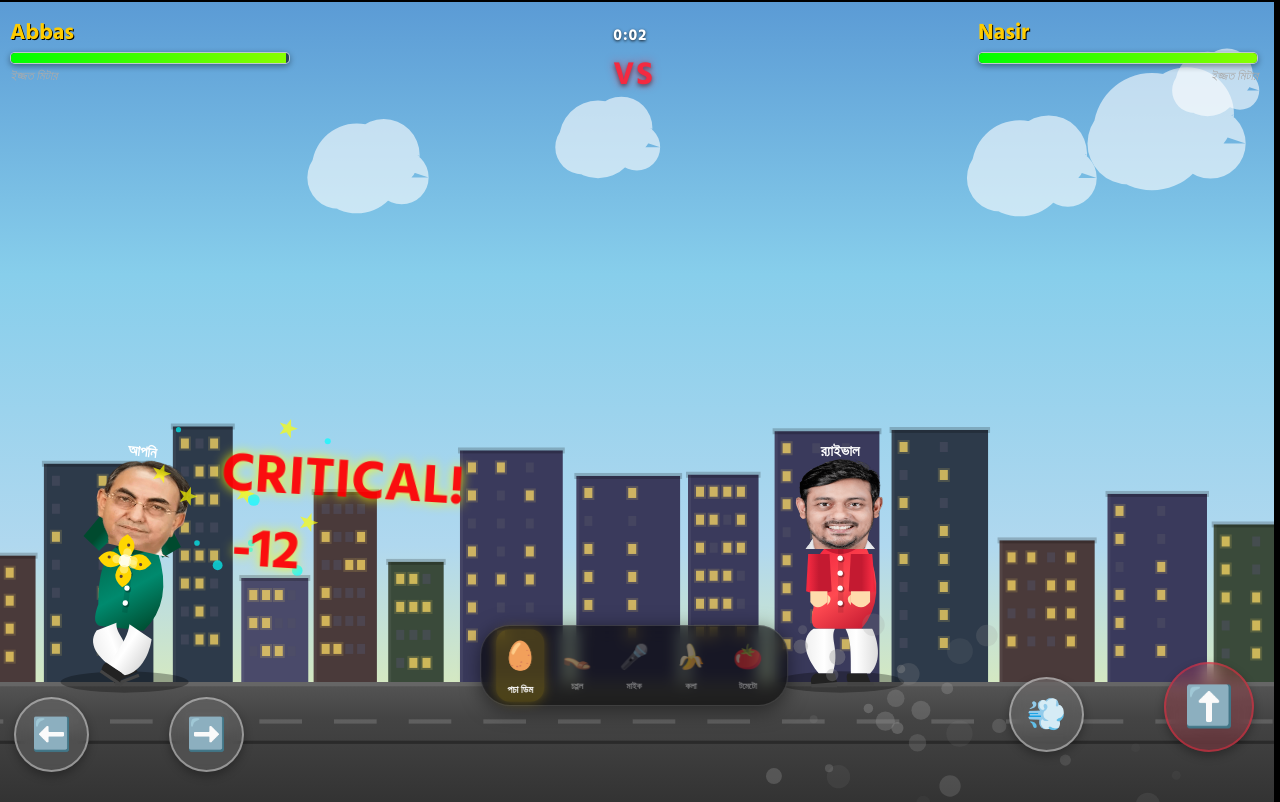
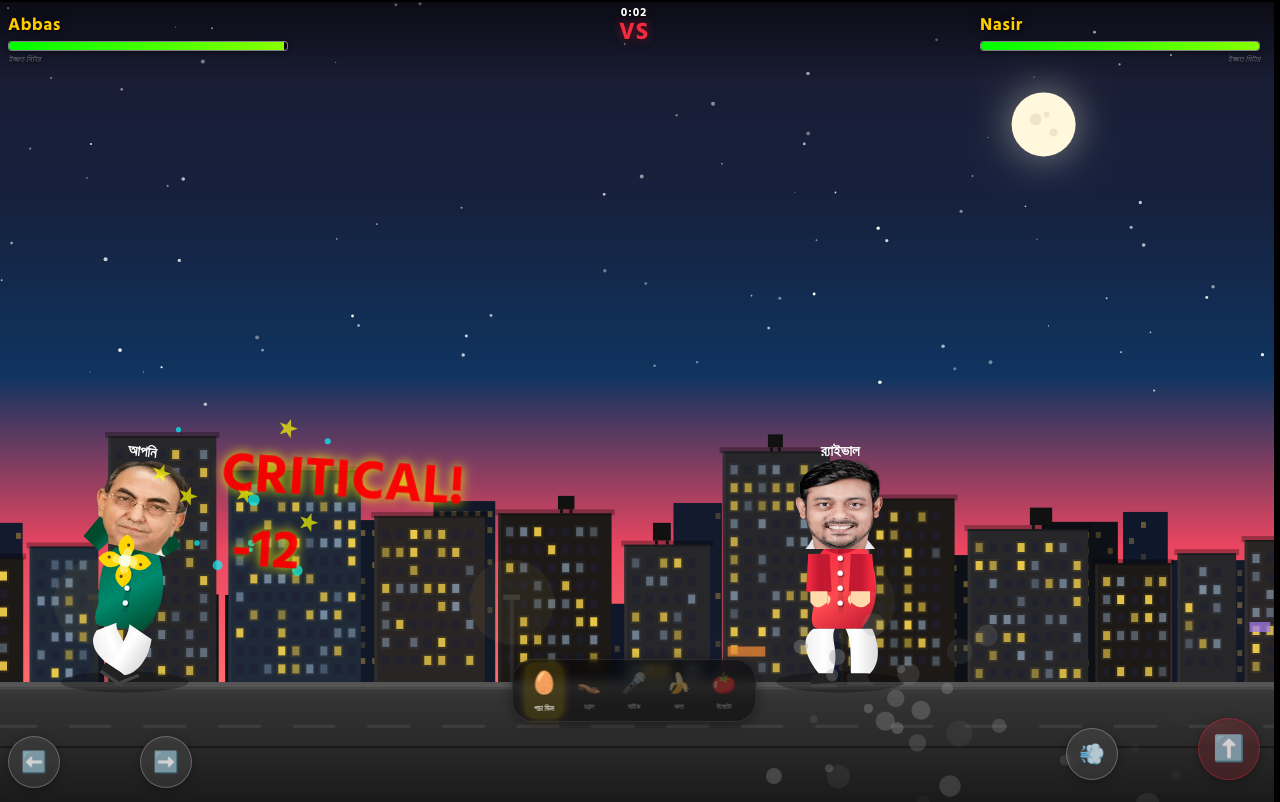
Before and after one commit to Ratul-NotFound/Election-game, a website built with Vite: page index.html in a window 1280 px wide. Both pictures are taken after a click on the button "ব্যাটল শুরু করুন". Built offline with nearby package versions, Linux system fonts and the light colour scheme; some packages are replaced by stand-ins of ours; no server answers; the database is empty.

Commit message:
UI polish: static night background, smaller buttons, better HUD visibility

```diff
--- a/game.js
+++ b/game.js
@@ -176,54 +176,190 @@ let currentAmmo = 'egg';
 let animationFrameId = null;
 let gameTimer = 0;
 
-// Pre-generate buildings for consistent scene
-let buildings = [];
-function generateBuildings() {
-    buildings = [];
-    const count = Math.ceil(canvas.width / 80) + 2;
-    let bx = -40;
-    for (let i = 0; i < count; i++) {
-        const w = 50 + Math.random() * 60;
-        const h = 80 + Math.random() * 180;
-        const color = ['#3a3a5c', '#4a4a6a', '#2d3a4a', '#4a3a3a', '#3a4a3a'][Math.floor(Math.random() * 5)];
-        const windows = Math.floor(Math.random() * 3) + 2;
-        const floors = Math.floor(h / 30);
-        buildings.push({ x: bx, w, h, color, windows, floors });
-        bx += w + 5 + Math.random() * 15;
-    }
-}
-
-function drawBuildings() {
-    if (buildings.length === 0) generateBuildings();
-    const baseY = GROUND_Y;
-    buildings.forEach(b => {
-        // Building body
-        ctx.fillStyle = b.color;
-        ctx.fillRect(b.x, baseY - b.h, b.w, b.h);
-
-        // Building edge highlight
-        ctx.fillStyle = 'rgba(255,255,255,0.05)';
-        ctx.fillRect(b.x, baseY - b.h, 3, b.h);
-
-        // Windows
-        for (let f = 0; f < b.floors; f++) {
-            for (let wn = 0; wn < b.windows; wn++) {
-                let wx = b.x + 8 + wn * (b.w - 16) / b.windows;
-                let wy = baseY - b.h + 12 + f * 28;
-                let lit = Math.random() > 0.4;
-                ctx.fillStyle = lit ? 'rgba(255, 220, 100, 0.7)' : 'rgba(80, 80, 100, 0.5)';
-                ctx.fillRect(wx, wy, 8, 10);
-                if (lit) {
-                    ctx.fillStyle = 'rgba(255, 220, 100, 0.15)';
-                    ctx.fillRect(wx - 2, wy - 2, 12, 14);
+// --- STATIC BACKGROUND (Pre-rendered to offscreen canvas) ---
+let bgCanvas = null;
+let bgNeedsRedraw = true;
+
+function generateBackground() {
+    bgCanvas = document.createElement('canvas');
+    bgCanvas.width = canvas.width;
+    bgCanvas.height = canvas.height;
+    const bg = bgCanvas.getContext('2d');
+
+    // === SKY ===
+    let skyGrad = bg.createLinearGradient(0, 0, 0, GROUND_Y);
+    skyGrad.addColorStop(0, '#1a1a2e');
+    skyGrad.addColorStop(0.3, '#16213e');
+    skyGrad.addColorStop(0.55, '#0f3460');
+    skyGrad.addColorStop(0.8, '#e94560');
+    skyGrad.addColorStop(1, '#ff6b6b');
+    bg.fillStyle = skyGrad;
+    bg.fillRect(0, 0, bgCanvas.width, GROUND_Y);
+
+    // === STARS ===
+    for (let i = 0; i < 80; i++) {
+        const sx = Math.random() * bgCanvas.width;
+        const sy = Math.random() * GROUND_Y * 0.6;
+        const sr = 0.5 + Math.random() * 1.5;
+        bg.fillStyle = `rgba(255, 255, 255, ${0.3 + Math.random() * 0.7})`;
+        bg.beginPath();
+        bg.arc(sx, sy, sr, 0, Math.PI * 2);
+        bg.fill();
+    }
+
+    // === MOON ===
+    const moonX = bgCanvas.width * 0.82;
+    const moonY = GROUND_Y * 0.18;
+    const moonR = 30 * GAME_SCALE;
+    bg.fillStyle = '#fff8dc';
+    bg.shadowColor = 'rgba(255, 248, 220, 0.5)';
+    bg.shadowBlur = 40;
+    bg.beginPath();
+    bg.arc(moonX, moonY, moonR, 0, Math.PI * 2);
+    bg.fill();
+    bg.shadowBlur = 0;
+    // Moon craters
+    bg.fillStyle = 'rgba(200, 190, 160, 0.3)';
+    bg.beginPath(); bg.arc(moonX - 8, moonY - 5, 6, 0, Math.PI * 2); bg.fill();
+    bg.beginPath(); bg.arc(moonX + 10, moonY + 8, 4, 0, Math.PI * 2); bg.fill();
+    bg.beginPath(); bg.arc(moonX + 3, moonY - 10, 3, 0, Math.PI * 2); bg.fill();
+
+    // === BACK LAYER BUILDINGS (far, dark silhouettes) ===
+    const farColors = ['#0d1117', '#111827', '#0f172a', '#131a2e'];
+    let bx = -20;
+    while (bx < bgCanvas.width + 50) {
+        const w = 40 + Math.random() * 70;
+        const h = 60 + Math.random() * 130;
+        bg.fillStyle = farColors[Math.floor(Math.random() * farColors.length)];
+        bg.fillRect(bx, GROUND_Y - h, w, h);
+        // Tiny windows
+        for (let fy = GROUND_Y - h + 10; fy < GROUND_Y - 8; fy += 16) {
+            for (let fx = bx + 6; fx < bx + w - 6; fx += 12) {
+                if (Math.random() > 0.5) {
+                    bg.fillStyle = `rgba(255, 200, 80, ${0.15 + Math.random() * 0.25})`;
+                    bg.fillRect(fx, fy, 5, 6);
                 }
             }
         }
-
-        // Roof detail
-        ctx.fillStyle = 'rgba(0,0,0,0.2)';
-        ctx.fillRect(b.x - 2, baseY - b.h - 3, b.w + 4, 6);
-    });
+        bx += w + 2 + Math.random() * 8;
+    }
+
+    // === FRONT LAYER BUILDINGS (closer, more detail) ===
+    const nearColors = ['#1e293b', '#1f2937', '#27272a', '#292524', '#1c1917'];
+    bx = -30;
+    while (bx < bgCanvas.width + 60) {
+        const w = 55 + Math.random() * 80;
+        const h = 100 + Math.random() * 160;
+        const col = nearColors[Math.floor(Math.random() * nearColors.length)];
+        bg.fillStyle = col;
+        bg.fillRect(bx, GROUND_Y - h, w, h);
+
+        // Left edge highlight
+        bg.fillStyle = 'rgba(255,255,255,0.04)';
+        bg.fillRect(bx, GROUND_Y - h, 3, h);
+
+        // Roof cap
+        bg.fillStyle = 'rgba(0,0,0,0.3)';
+        bg.fillRect(bx - 3, GROUND_Y - h - 4, w + 6, 6);
+
+        // Water tank silhouette (random)
+        if (Math.random() > 0.6) {
+            bg.fillStyle = '#111';
+            const tw = 14 + Math.random() * 10;
+            const th = 10 + Math.random() * 8;
+            const tx = bx + w * 0.3 + Math.random() * w * 0.3;
+            bg.fillRect(tx, GROUND_Y - h - 4 - th, tw, th);
+            // Tank legs
+            bg.fillRect(tx + 2, GROUND_Y - h - 4, 3, 4);
+            bg.fillRect(tx + tw - 5, GROUND_Y - h - 4, 3, 4);
+        }
+
+        // Windows grid
+        const winW = 7, winH = 9, winGapX = 14, winGapY = 18;
+        for (let fy = GROUND_Y - h + 14; fy < GROUND_Y - 12; fy += winGapY) {
+            for (let fx = bx + 8; fx < bx + w - 10; fx += winGapX) {
+                const lit = Math.random() > 0.45;
+                if (lit) {
+                    const warmth = Math.random();
+                    bg.fillStyle = warmth > 0.5
+                        ? `rgba(255, 220, 80, ${0.4 + Math.random() * 0.5})`
+                        : `rgba(200, 230, 255, ${0.2 + Math.random() * 0.3})`;
+                    bg.fillRect(fx, fy, winW, winH);
+                    // Window glow
+                    bg.fillStyle = warmth > 0.5
+                        ? 'rgba(255, 200, 50, 0.08)'
+                        : 'rgba(150, 200, 255, 0.05)';
+                    bg.fillRect(fx - 2, fy - 2, winW + 4, winH + 4);
+                } else {
+                    bg.fillStyle = 'rgba(30, 30, 50, 0.6)';
+                    bg.fillRect(fx, fy, winW, winH);
+                }
+            }
+        }
+
+        // Signboard (random neon)
+        if (Math.random() > 0.7 && h > 120) {
+            const signColors = ['#ff6b6b', '#48bb78', '#4299e1', '#ed8936', '#9f7aea'];
+            const sc = signColors[Math.floor(Math.random() * signColors.length)];
+            const sw = 20 + Math.random() * 25;
+            const sy = GROUND_Y - 30 - Math.random() * 40;
+            bg.fillStyle = sc;
+            bg.globalAlpha = 0.7;
+            bg.fillRect(bx + 5, sy, sw, 10);
+            bg.globalAlpha = 0.15;
+            bg.shadowColor = sc;
+            bg.shadowBlur = 15;
+            bg.fillRect(bx + 5, sy, sw, 10);
+            bg.shadowBlur = 0;
+            bg.globalAlpha = 1;
+        }
+
+        bx += w + 3 + Math.random() * 12;
+    }
+
+    // === GROUND ===
+    let groundGrad = bg.createLinearGradient(0, GROUND_Y, 0, bgCanvas.height);
+    groundGrad.addColorStop(0, '#3d3d3d');
+    groundGrad.addColorStop(0.15, '#333');
+    groundGrad.addColorStop(0.5, '#2a2a2a');
+    groundGrad.addColorStop(1, '#1a1a1a');
+    bg.fillStyle = groundGrad;
+    bg.fillRect(0, GROUND_Y, bgCanvas.width, bgCanvas.height - GROUND_Y);
+
+    // Sidewalk/curb
+    bg.fillStyle = '#555';
+    bg.fillRect(0, GROUND_Y, bgCanvas.width, 5 * GAME_SCALE);
+    bg.fillStyle = '#4a4a4a';
+    bg.fillRect(0, GROUND_Y + 5 * GAME_SCALE, bgCanvas.width, 2 * GAME_SCALE);
+
+    // Road center line
+    bg.fillStyle = 'rgba(255, 255, 255, 0.08)';
+    const dashW = 40 * GAME_SCALE;
+    const dashGap = 30 * GAME_SCALE;
+    const markingY = GROUND_Y + 40 * GAME_SCALE;
+    for (let mx = 0; mx < bgCanvas.width; mx += dashW + dashGap) {
+        bg.fillRect(mx, markingY, dashW, 3 * GAME_SCALE);
+    }
+
+    // Drain line
+    bg.fillStyle = '#1a1a1a';
+    bg.fillRect(0, GROUND_Y + 60 * GAME_SCALE, bgCanvas.width, 2 * GAME_SCALE);
+
+    // Street lamp posts
+    for (let lx = 100; lx < bgCanvas.width; lx += 300 + Math.random() * 200) {
+        bg.fillStyle = '#2a2a2a';
+        bg.fillRect(lx, GROUND_Y - 80 * GAME_SCALE, 4 * GAME_SCALE, 80 * GAME_SCALE);
+        // Lamp head
+        bg.fillStyle = '#333';
+        bg.fillRect(lx - 6 * GAME_SCALE, GROUND_Y - 82 * GAME_SCALE, 16 * GAME_SCALE, 5 * GAME_SCALE);
+        // Light glow
+        bg.fillStyle = 'rgba(255, 220, 100, 0.06)';
+        bg.beginPath();
+        bg.arc(lx + 2 * GAME_SCALE, GROUND_Y - 75 * GAME_SCALE, 40 * GAME_SCALE, 0, Math.PI * 2);
+        bg.fill();
+    }
+
+    bgNeedsRedraw = false;
 }
 
 // Assets
@@ -316,6 +452,7 @@ function resize() {
     if (GAME_SCALE < 0.5) GAME_SCALE = 0.5; // Floor scale for tiny screens
 
     GROUND_Y = canvas.height * 0.85;
+    bgNeedsRedraw = true;
 
     // Reposition and rescale fighters on resize
     if (player) {
@@ -1074,7 +1211,7 @@ function startGame() {
     particles = [];
     gameTimer = 0;
     keys = {};
-    generateBuildings();
+    bgNeedsRedraw = true;
 
     player = new Fighter(true, selectedCandidate);
     opponent = new Fighter(false, selectedCandidate === 'abbas' ? 'nasir' : 'abbas');
@@ -1131,55 +1268,9 @@ function gameLoop() {
 
     ctx.clearRect(0, 0, canvas.width, canvas.height);
 
-    // Dynamic Sky Gradient
-    let skyGrad = ctx.createLinearGradient(0, 0, 0, GROUND_Y);
-    skyGrad.addColorStop(0, '#5b9bd5');
-    skyGrad.addColorStop(0.4, '#87CEEB');
-    skyGrad.addColorStop(0.8, '#b0d8ef');
-    skyGrad.addColorStop(1, '#d4e8c2');
-    ctx.fillStyle = skyGrad;
-    ctx.fillRect(0, 0, canvas.width, GROUND_Y);
-
-    // Draw Clouds
-    ctx.fillStyle = 'rgba(255, 255, 255, 0.6)';
-    clouds.forEach(c => {
-        c.x += c.speed;
-        if (c.x > canvas.width + 100) c.x = -150;
-        ctx.beginPath();
-        ctx.arc(c.x, c.y, c.size * 0.5, 0, Math.PI * 2);
-        ctx.arc(c.x + c.size * 0.3, c.y - c.size * 0.15, c.size * 0.4, 0, Math.PI * 2);
-        ctx.arc(c.x - c.size * 0.2, c.y + c.size * 0.1, c.size * 0.35, 0, Math.PI * 2);
-        ctx.arc(c.x + c.size * 0.5, c.y + c.size * 0.1, c.size * 0.3, 0, Math.PI * 2);
-        ctx.fill();
-    });
-
-    // Background Buildings (Dhaka Silhouette)
-    drawBuildings();
-
-    // Ground (Rich Dhaka Street)
-    let groundGrad = ctx.createLinearGradient(0, GROUND_Y, 0, canvas.height);
-    groundGrad.addColorStop(0, '#555');
-    groundGrad.addColorStop(0.3, '#444');
-    groundGrad.addColorStop(1, '#333');
-    ctx.fillStyle = groundGrad;
-    ctx.fillRect(0, GROUND_Y, canvas.width, canvas.height - GROUND_Y);
-
-    // Curb line
-    ctx.fillStyle = '#666';
-    ctx.fillRect(0, GROUND_Y, canvas.width, 4 * GAME_SCALE);
-
-    // Road markings
-    ctx.fillStyle = 'rgba(255, 255, 255, 0.15)';
-    let dashW = 40 * GAME_SCALE;
-    let dashGap = 30 * GAME_SCALE;
-    let markingY = GROUND_Y + 35 * GAME_SCALE;
-    for (let mx = (gameTimer * 0.5) % (dashW + dashGap) - dashW; mx < canvas.width; mx += dashW + dashGap) {
-        ctx.fillRect(mx, markingY, dashW, 4 * GAME_SCALE);
-    }
-
-    // Drain/gutter line
-    ctx.fillStyle = '#2a2a2a';
-    ctx.fillRect(0, GROUND_Y + 55 * GAME_SCALE, canvas.width, 3 * GAME_SCALE);
+    // Draw pre-rendered static background
+    if (bgNeedsRedraw || !bgCanvas) generateBackground();
+    ctx.drawImage(bgCanvas, 0, 0);
 
     drawTrajectory();
 
--- a/style.css
+++ b/style.css
@@ -269,14 +269,14 @@ body {
     background: linear-gradient(45deg, var(--secondary), #d61c31);
     color: white;
     border: none;
-    padding: 1rem 2.5rem;
-    font-size: 1.5rem;
+    padding: 0.7rem 2rem;
+    font-size: clamp(1rem, 2.5vh, 1.3rem);
     font-weight: 700;
     border-radius: 50px;
     cursor: pointer;
-    box-shadow: 0 5px 15px rgba(244, 42, 65, 0.4);
+    box-shadow: 0 4px 12px rgba(244, 42, 65, 0.35);
     transition: transform 0.1s;
-    margin-top: 1rem;
+    margin-top: 0.8rem;
 }
 
 .primary-btn-bn:active {
@@ -299,14 +299,16 @@ body {
 
 .hud-layer {
     position: absolute;
-    top: 12px;
-    left: 16px;
-    right: 16px;
+    top: 0;
+    left: 0;
+    right: 0;
     display: flex;
     justify-content: space-between;
     align-items: flex-start;
     z-index: 100;
     pointer-events: none;
+    padding: 8px 14px 12px;
+    background: linear-gradient(to bottom, rgba(0,0,0,0.55) 0%, rgba(0,0,0,0.25) 60%, transparent 100%);
 }
 
 .fighter-hud {
@@ -316,21 +318,22 @@ body {
 }
 
 .fighter-name {
-    font-size: clamp(0.7rem, 4.5vh, 1.4rem);
-    font-weight: 900;
+    font-size: clamp(0.65rem, 3.5vh, 1.1rem);
+    font-weight: 700;
     margin-bottom: 2px;
-    text-shadow: 1px 1px 0 #000;
+    text-shadow: 1px 1px 2px rgba(0,0,0,0.9), 0 0 8px rgba(0,0,0,0.6);
     color: var(--gold);
+    letter-spacing: 0.5px;
 }
 
 .health-bar-container {
     width: 100%;
-    height: clamp(8px, 1.5vh, 14px);
-    background: rgba(0, 0, 0, 0.6);
-    border: 1.5px solid rgba(255, 255, 255, 0.7);
-    border-radius: 5px;
+    height: clamp(7px, 1.2vh, 12px);
+    background: rgba(0, 0, 0, 0.75);
+    border: 1px solid rgba(255, 255, 255, 0.5);
+    border-radius: 4px;
     overflow: hidden;
-    box-shadow: 0 2px 6px rgba(0,0,0,0.4);
+    box-shadow: 0 1px 4px rgba(0,0,0,0.5);
 }
 
 .health-bar {
@@ -348,41 +351,44 @@ body {
 }
 
 .izzat-text {
-    font-size: 0.8rem;
+    font-size: 0.55rem;
     text-align: right;
-    margin-top: 2px;
+    margin-top: 1px;
     font-style: italic;
-    color: #aaa;
+    color: rgba(255,255,255,0.4);
+    text-shadow: 0 1px 2px rgba(0,0,0,0.8);
 }
 
 .vs-badge {
     position: absolute;
     left: 50%;
     transform: translateX(-50%);
-    font-size: clamp(1.2rem, 4vh, 2.5rem);
+    font-size: clamp(0.9rem, 3vh, 1.6rem);
     font-weight: 900;
     color: var(--secondary);
-    text-shadow: 0 0 10px rgba(244, 42, 65, 0.6), 0 2px 4px rgba(0,0,0,0.5);
-    top: 6px;
-    letter-spacing: 2px;
+    text-shadow: 0 0 8px rgba(244, 42, 65, 0.5), 0 1px 3px rgba(0,0,0,0.7);
+    top: 2px;
+    letter-spacing: 1px;
+    line-height: 1.1;
+    text-align: center;
 }
 
 /* Ammo Selector */
 .ammo-selector {
     position: absolute;
-    bottom: 12vh;
+    bottom: 10vh;
     left: 50%;
     transform: translateX(-50%);
     display: flex;
-    gap: clamp(8px, 1.5vw, 15px);
-    background: rgba(0, 0, 0, 0.6);
-    backdrop-filter: blur(8px);
-    -webkit-backdrop-filter: blur(8px);
-    padding: clamp(6px, 1vh, 10px) clamp(10px, 2vw, 18px);
-    border-radius: 30px;
+    gap: clamp(4px, 1vw, 10px);
+    background: rgba(0, 0, 0, 0.45);
+    backdrop-filter: blur(6px);
+    -webkit-backdrop-filter: blur(6px);
+    padding: clamp(4px, 0.6vh, 7px) clamp(8px, 1.5vw, 14px);
+    border-radius: 22px;
     z-index: 1000;
-    border: 1px solid rgba(255, 255, 255, 0.15);
-    box-shadow: 0 4px 20px rgba(0,0,0,0.5);
+    border: 1px solid rgba(255, 255, 255, 0.1);
+    box-shadow: 0 2px 12px rgba(0,0,0,0.4);
     max-width: 95vw;
 }
 
@@ -391,32 +397,33 @@ body {
     flex-direction: column;
     align-items: center;
     cursor: pointer;
-    opacity: 0.4;
-    transition: all 0.2s ease;
-    padding: 4px 6px;
-    border-radius: 12px;
+    opacity: 0.35;
+    transition: all 0.15s ease;
+    padding: 3px 5px;
+    border-radius: 10px;
 }
 
 .ammo-option.active {
     opacity: 1;
-    transform: scale(1.15);
-    background: rgba(255, 204, 0, 0.2);
-    box-shadow: 0 0 10px rgba(255, 204, 0, 0.3);
+    transform: scale(1.1);
+    background: rgba(255, 204, 0, 0.15);
+    box-shadow: 0 0 8px rgba(255, 204, 0, 0.25);
 }
 
 .ammo-option:hover {
-    opacity: 0.8;
+    opacity: 0.75;
     transform: scale(1.05);
 }
 
 .ammo-icon {
-    font-size: clamp(1.4rem, 3vh, 2.2rem);
+    font-size: clamp(1.1rem, 2.5vh, 1.7rem);
 }
 
 .ammo-name {
-    font-size: clamp(0.55rem, 1vh, 0.8rem);
+    font-size: clamp(0.45rem, 0.8vh, 0.65rem);
     font-weight: bold;
-    margin-top: 2px;
+    margin-top: 1px;
+    opacity: 0.8;
 }
 
 /* Animations */
@@ -531,61 +538,67 @@ body {
 
 @media (max-height: 500px) {
     .hud-layer {
-        top: 6px;
-        left: 10px;
-        right: 10px;
+        padding: 4px 10px 8px;
     }
 
     .fighter-hud {
-        width: 30vw;
+        width: 28vw;
     }
 
     .fighter-name {
-        font-size: 0.8rem;
+        font-size: 0.7rem;
     }
 
     .health-bar-container {
-        height: 6px;
+        height: 5px;
     }
 
     .vs-badge {
-        font-size: 1.2rem;
-        top: 4px;
+        font-size: 0.9rem;
+        top: 0;
     }
 
     .ammo-selector {
-        bottom: 60px;
-        gap: 6px;
-        padding: 4px 10px;
+        bottom: 52px;
+        gap: 3px;
+        padding: 3px 8px;
+    }
+
+    .ammo-icon {
+        font-size: 1rem;
+    }
+
+    .ammo-name {
+        font-size: 0.45rem;
     }
 
     .touch-controls {
-        bottom: max(8px, env(safe-area-inset-bottom));
+        bottom: max(6px, env(safe-area-inset-bottom));
     }
 
     .touch-btn {
-        width: 50px;
-        height: 50px;
-        font-size: 1.3rem;
+        width: 42px;
+        height: 42px;
+        font-size: 1rem;
     }
 
     .touch-btn.large {
-        width: 60px;
-        height: 60px;
-        font-size: 1.6rem;
+        width: 50px;
+        height: 50px;
+        font-size: 1.2rem;
     }
 
     .touch-group {
-        gap: 10vw;
+        gap: 8vw;
     }
 }
 
 /* Touch Controls (Enhanced) */
 .touch-controls {
     position: absolute;
-    bottom: max(30px, env(safe-area-inset-bottom));
-    left: max(20px, env(safe-area-inset-left));
-    right: max(20px, env(safe-area-inset-right));
+    bottom: max(14px, env(safe-area-inset-bottom));
+    left: max(14px, env(safe-area-inset-left));
+    right: max(14px, env(safe-area-inset-right));
     display: flex;
     justify-content: space-between;
     pointer-events: none;
@@ -600,39 +613,39 @@ body {
 }
 
 .touch-btn {
-    width: 75px;
-    height: 75px;
-    background: rgba(255, 255, 255, 0.1);
-    border: 2px solid rgba(255, 255, 255, 0.4);
-    box-shadow: 0 4px 10px rgba(0, 0, 0, 0.3);
+    width: 52px;
+    height: 52px;
+    background: rgba(255, 255, 255, 0.08);
+    border: 1.5px solid rgba(255, 255, 255, 0.25);
+    box-shadow: 0 2px 8px rgba(0, 0, 0, 0.3);
     border-radius: 50%;
     display: flex;
     align-items: center;
     justify-content: center;
-    font-size: 2rem;
-    color: white;
-    backdrop-filter: blur(8px);
-    -webkit-backdrop-filter: blur(8px);
+    font-size: 1.3rem;
+    color: rgba(255, 255, 255, 0.8);
+    backdrop-filter: blur(4px);
+    -webkit-backdrop-filter: blur(4px);
     touch-action: manipulation;
     user-select: none;
-    transition: all 0.15s cubic-bezier(0.175, 0.885, 0.32, 1.275);
+    transition: all 0.12s ease;
     cursor: pointer;
 }
 
 .touch-btn:active,
 .touch-btn.active {
-    background: rgba(255, 204, 0, 0.6);
-    transform: scale(0.9);
+    background: rgba(255, 204, 0, 0.5);
+    transform: scale(0.88);
     border-color: var(--gold);
-    box-shadow: 0 0 15px rgba(255, 204, 0, 0.6);
+    box-shadow: 0 0 10px rgba(255, 204, 0, 0.4);
 }
 
 .touch-btn.large {
-    width: 90px;
-    height: 90px;
-    font-size: 2.5rem;
-    background: rgba(244, 42, 65, 0.2);
-    border-color: rgba(244, 42, 65, 0.5);
+    width: 62px;
+    height: 62px;
+    font-size: 1.6rem;
+    background: rgba(244, 42, 65, 0.15);
+    border-color: rgba(244, 42, 65, 0.35);
 }
 
 .touch-btn.large:active,
@@ -643,6 +656,5 @@ body {
 
 /* Specific Positions for Ergonomics */
 .touch-group.right {
-    padding-bottom: 20px;
-    /* Slight lift for thumb arc */
+    padding-bottom: 8px;
 }
```
